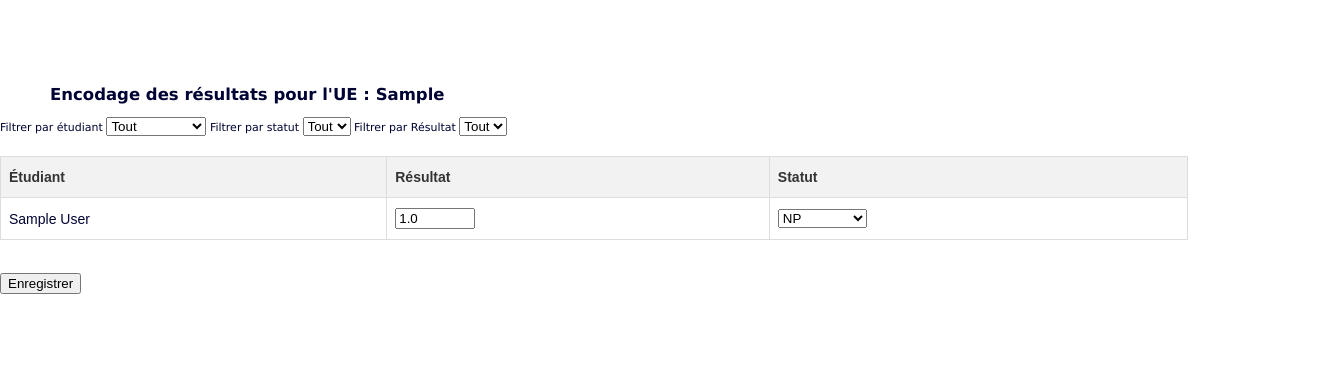
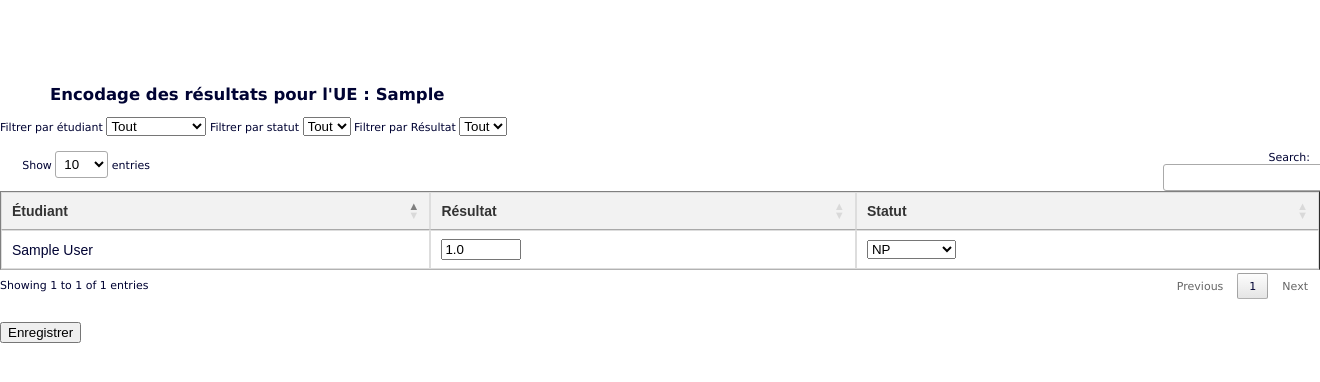
Before and after one commit to padeb185/IpefaSup4, a Django app: template templates/teacher/encode_results.html in a window 1320 px wide; the page is wider, and only the part inside the window is pictured. Shown: the part 129-511 px from the top of that part. Run offline with Django 5.2, Linux system fonts and the light colour scheme; the template is opened without the code that fills it: values that come from a table or form of the project are taken from there, others are empty; tables that the repository leaves empty hold one stand-in row (values such as "Sample post"); some libraries are stand-ins or nearby versions.

Commit message:
teacher encode result

```diff
--- a/templates/teacher/encode_results.html
+++ b/templates/teacher/encode_results.html
@@ -68,4 +68,25 @@
     <br>
     <button type="submit">Enregistrer</button>
 </form>
+
+    <script src="https://code.jquery.com/jquery-3.6.0.min.js"></script>
+<script src="https://cdn.datatables.net/1.10.24/js/jquery.dataTables.min.js"></script>
+<script>
+    $(document).ready(function() {
+        var table = $('table').DataTable();
+
+        $('#student').on('change', function() {
+            var val = $(this).val();
+            table.column(0).search(val).draw();
+        });
+        $('#status').on('change', function() {
+            var val = $(this).val();
+            table.column(2).search(val).draw();
+        });
+        $('#result').on('change', function() {
+            var val = $(this).val();
+            table.column(3).search(val).draw();
+        });
+    });
+</script>
 {% endblock %}
```
